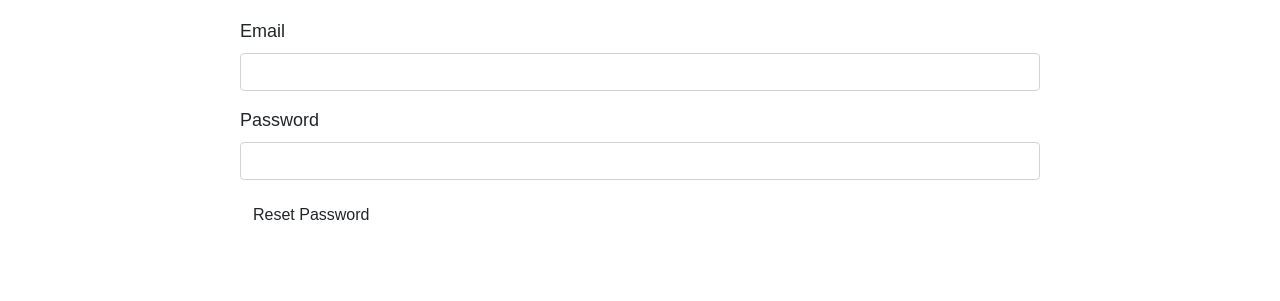
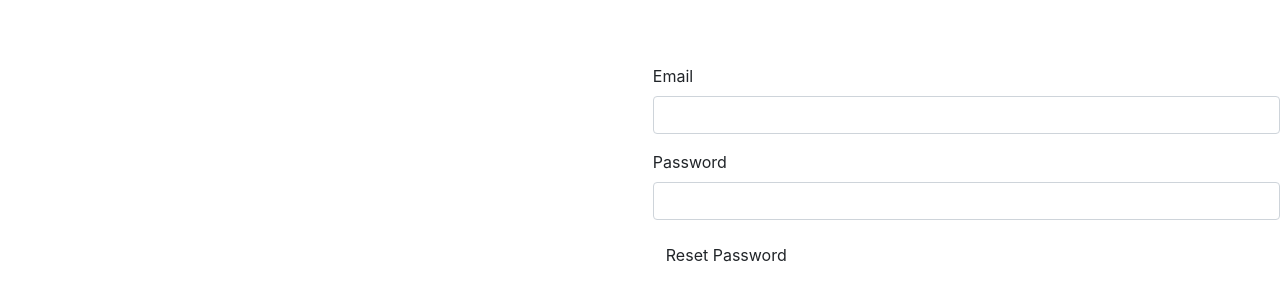
Before and after one commit to nbenin/Pomodoro, a Symfony app: template templates/reset_password/reset.html.twig in a window 1280 px wide. Shown: the top 301 px of the page. Run offline with Twig, Linux system fonts and the light colour scheme; the template is opened without the code that fills it, so the values that code supplies are empty; form fields are guessed from the names that the template uses; some libraries are stand-ins or nearby versions.

Commit message:
added some changes styling to templates

```diff
--- a/templates/reset_password/reset.html.twig
+++ b/templates/reset_password/reset.html.twig
@@ -2,17 +2,20 @@
 
 {% block title %}Hello ResetPasswordController!{% endblock %}
 
-{% block stylesheets %}
-<style>
-    .example-wrapper { margin: 1em auto; max-width: 800px; width: 95%; font: 18px/1.5 sans-serif; }
-    .example-wrapper code { background: #F5F5F5; padding: 2px 6px; }
-</style>
-{% endblock %}
+
+    {% block stylesheets %}
+        <style>form, body{
+                margin-left:30%;
+                margin-top:5%;
+            }</style>
+    {% endblock %}
+
 {% block body %}
-<div class="example-wrapper">
-    {{ form_start(resetPasswordForm) }}
-        {{ form_row(resetPasswordForm.email) }}
-        {{ form_row(resetPasswordForm.password) }}
+<div class="mb-3 form-group">
+
+     {{ form_start(resetPasswordForm) }}
+   {{ form_row(resetPasswordForm.email) }}
+    {{ form_row(resetPasswordForm.password) }}
 
     <button class="btn">Reset Password</button>
     {{ form_end(resetPasswordForm) }}
```
Also changed, not shown: templates/registration/register.html.twig (+15 -1 lines), templates/security/login.html.twig (+5 -4 lines).
